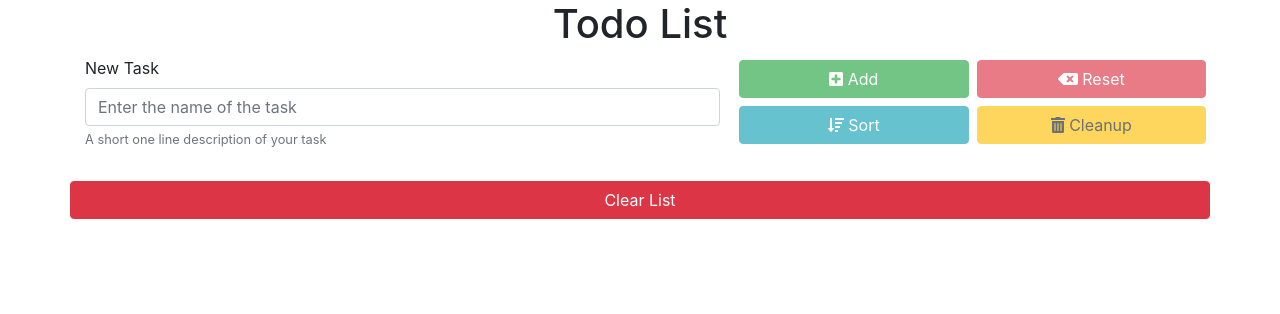
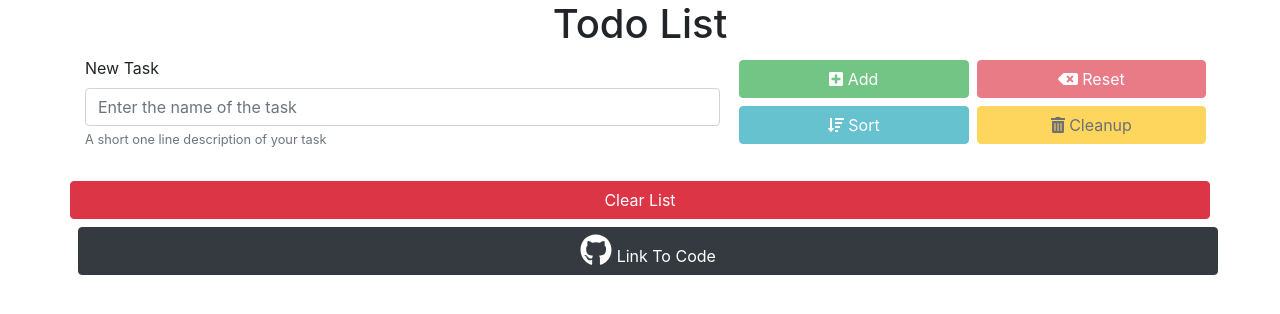
Before and after one commit to PrashubhAtri/TODO_List, a plain HTML site: page index.html in a window 1280 px wide. Drawn offline with nearby package versions, Linux system fonts and the light colour scheme.

Commit message:
edited and added link to code

```diff
--- a/index.html
+++ b/index.html
@@ -70,7 +70,12 @@
     <div class="row">
       <button id="clearall" class="btn btn-danger col-12">Clear List</button>
     </div>
+    <div class="row">
+      <div class="btn btn-dark col-12 m-2">
+        <i class="fab fa-github fa-2x link"></i>
+        <a href="https://github.com/PrashubhAtri/TODO_List" class="link">Link To Code</a>
+      </div>
+    </div>
   </div>
-
 </body>
 </html>
--- a/style.css
+++ b/style.css
@@ -2,3 +2,6 @@
   color: #6c757d;
   text-decoration: line-through;
 }
+.link{
+  color: white;
+}
```
